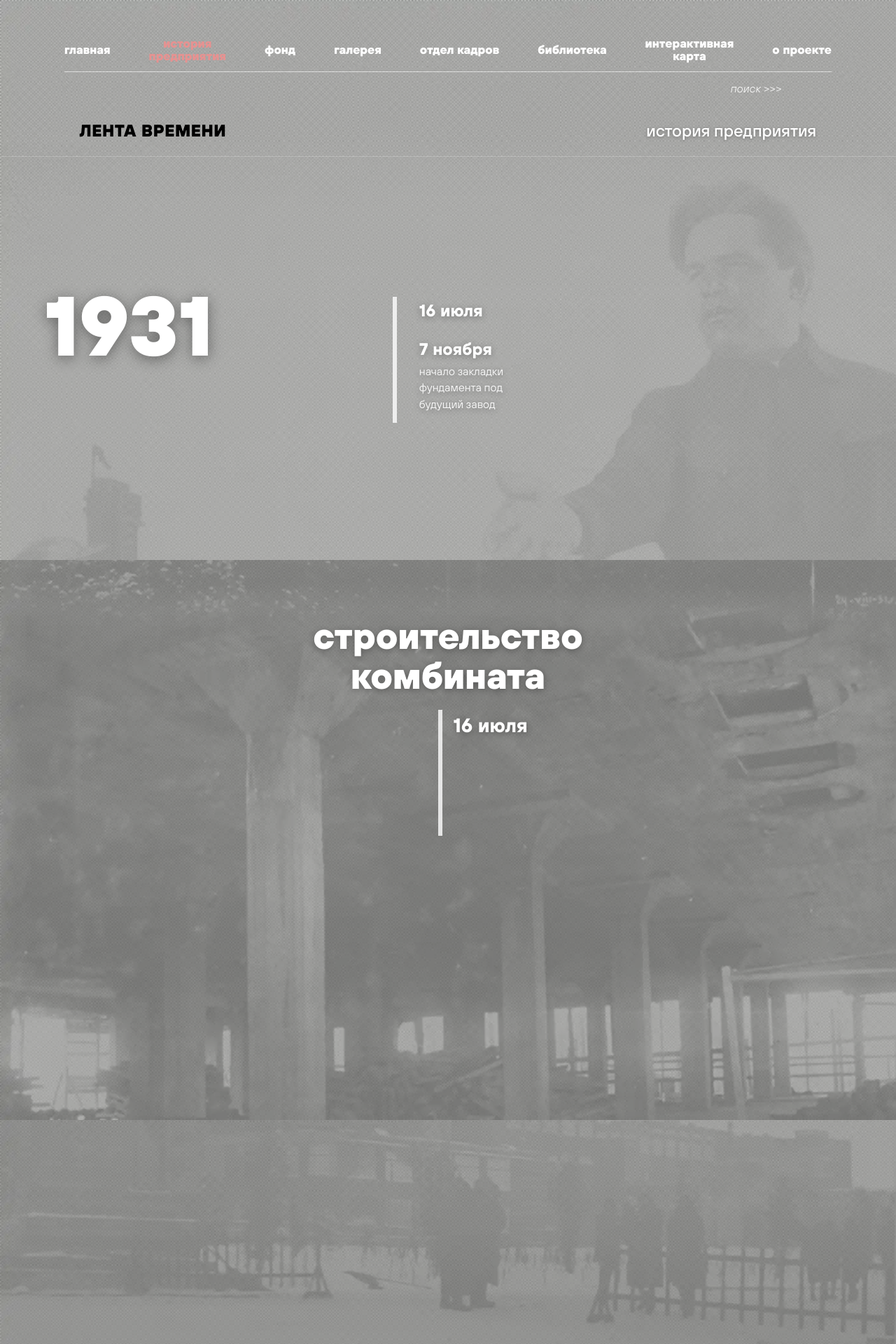
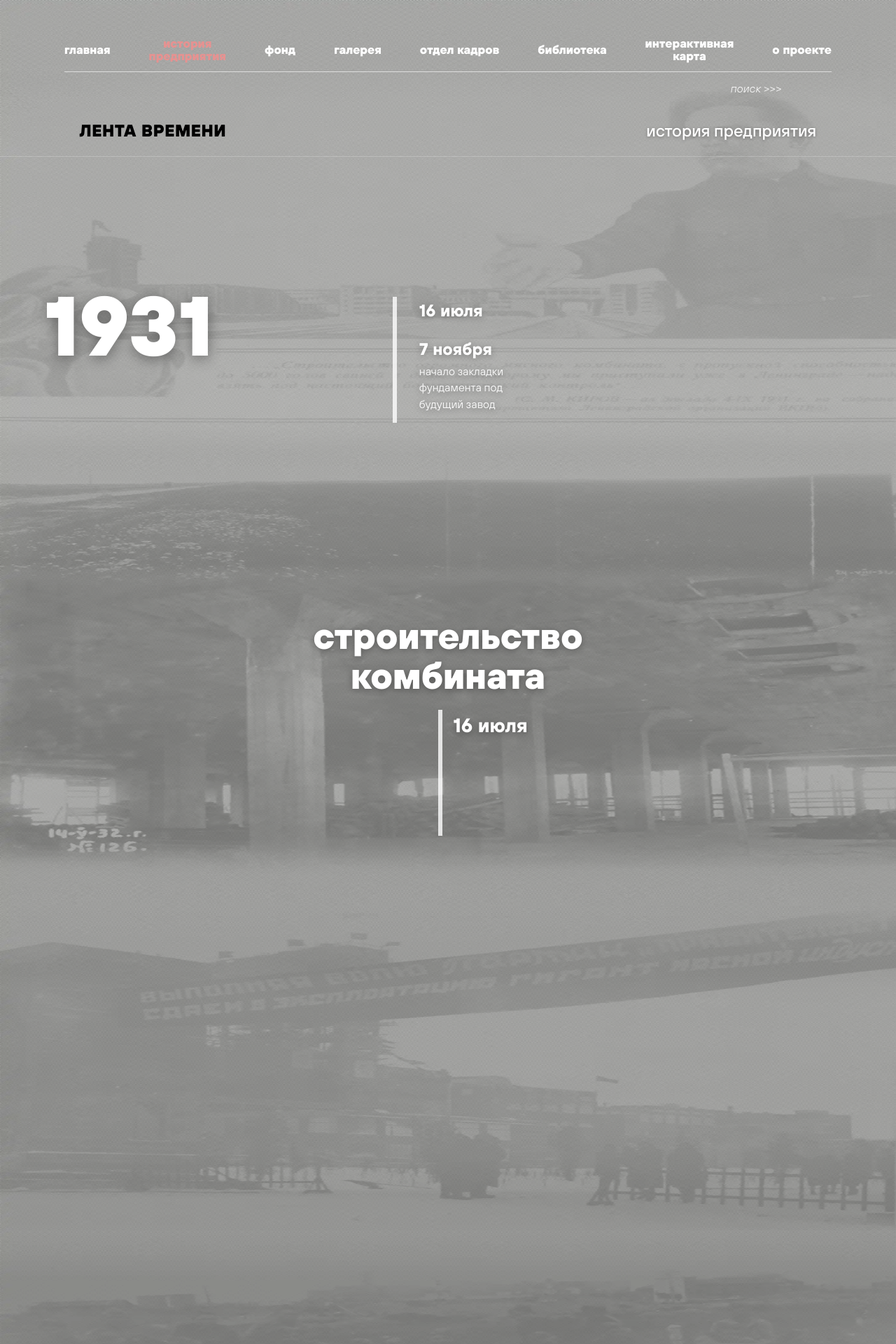
Before and after one commit to Ad1CS/Museum-website-white, a Django app: page /history/ in a window 1280 px wide. Shown: the top 1920 px of the page at 70% size. Run offline with Django 5.2, Linux system fonts and the light colour scheme; data comes from the database, SQL or seed files in the repository.

Commit message:
Fit history background to full page

```diff
--- a/templates/history/timeline.html
+++ b/templates/history/timeline.html
@@ -3,7 +3,11 @@
 {% block title %}История предприятия{% endblock %}
 {% block meta_description %}Timeline of the Leningrad Meat Processing Plant named after S.M. Kirov with key years, events, and stages of enterprise history.{% endblock %}
 
-{% block hero_area_start %}<div class="tl-first-section"><div class="tl-bg tl-bg--history-page" style="--tl-bg-y: 0%;"></div><div class="tl-bg-overlay"></div>{% endblock %}
+{% block hero_area_start %}
+<div class="history-page-shell">
+<div class="history-page-bg" aria-hidden="true"></div>
+<div class="tl-first-section"><div class="tl-bg-overlay"></div>
+{% endblock %}
 
 {% block hero_area_end %}
 <div class="timeline-header">
@@ -23,10 +27,13 @@
 {% block extra_head %}
 <link rel="preload" href="{% static 'img/historyPageBG.webp' %}?v=1" as="image" type="image/webp" fetchpriority="high">
 <style>
-.tl-first-section { position:relative; min-height:100vh; }
-.tl-first-section > .tl-bg { position:absolute; inset:0; background-size:cover; background-position:center; }
-.tl-first-section > .tl-bg-overlay { position:absolute; inset:0; background:rgba(255,255,255,0.3); pointer-events:none; }
-.tl-bg--history-page { background-image:url('{% static 'img/historyPageBG.webp' %}?v=1'); }
+.history-page-shell { position:relative; overflow:hidden; background:#777775; }
+.history-page-bg { position:absolute; inset:0; z-index:0; background:url('{% static 'img/historyPageBG.webp' %}?v=1') center top / 100% 100% no-repeat; pointer-events:none; }
+.history-page-shell #header,
+.history-page-shell #main-content,
+.history-page-shell .tl-first-section { position:relative; z-index:2; }
+.tl-first-section { position:relative; min-height:100vh; overflow:hidden; }
+.tl-first-section > .tl-bg-overlay { position:absolute; inset:0; z-index:1; background:rgba(255,255,255,0.3); pointer-events:none; }
 
 .timeline-header { position:relative; z-index:2; display:flex; justify-content:center; gap:600px; padding:18px 48px; border-bottom:1px solid rgba(255,255,255,0.2); }
 .timeline-header span:first-child { font-size:24px; font-weight:800; color:#000; text-transform:uppercase; letter-spacing:0.02em; }
@@ -52,8 +59,6 @@
 
 .tl-section { position:relative; width:100%; min-height:100vh; display:flex; overflow:hidden; }
 .tl-section .tl-bg { position:absolute; inset:0; background-size:cover; background-position:center; }
-.tl-first-section > .tl-bg.tl-bg--history-page,
-.tl-section .tl-bg.tl-bg--history-page { background-position:center var(--tl-bg-y, 50%); }
 .tl-section .tl-bg-overlay { position:absolute; inset:0; background:rgba(255,255,255,0.3); pointer-events:none; }
 .tl-section .tl-content { position:relative; z-index:2; padding:80px 64px; width:100%; min-height:100vh; display:flex; flex-direction:column; align-items:center; }
 .tl-content--bottom { justify-content: flex-end; align-items: flex-start !important; padding-bottom: 140px !important; padding-left: 64px !important; }
@@ -112,7 +117,6 @@
 
 {% block content %}
 <div class="tl-section">
-  <div class="tl-bg tl-bg--history-page" style="--tl-bg-y: 22%;"></div>
   <div class="tl-bg-overlay"></div>
   <div class="tl-content">
     <div class="tl-period-label" style="margin-top:0 !important; margin-bottom:0 !important;">строительство<br>комбината</div>
@@ -124,7 +128,6 @@
 </div>
 
 <div class="tl-section">
-  <div class="tl-bg tl-bg--history-page" style="--tl-bg-y: 44%;"></div>
   <div class="tl-bg-overlay"></div>
   <div class="tl-content"><div class="tl-year tl-year--left">1933</div></div>
 </div>
@@ -135,14 +138,14 @@
 </div>
 
 <div class="tl-section">
-  <div class="tl-bg tl-bg--history-page" style="--tl-bg-y: 66%;"></div>
   <div class="tl-bg-overlay"></div>
   <div class="tl-content tl-content--bottom"><div class="tl-year">1937</div></div>
 </div>
 
 <div class="tl-section">
-  <div class="tl-bg tl-bg--history-page" style="--tl-bg-y: 88%;"></div>
   <div class="tl-bg-overlay"></div>
   <div class="tl-content"><div class="tl-period-label">война</div></div>
 </div>
 {% endblock %}
+
+{% block footer %}</div>{% endblock %}
```
